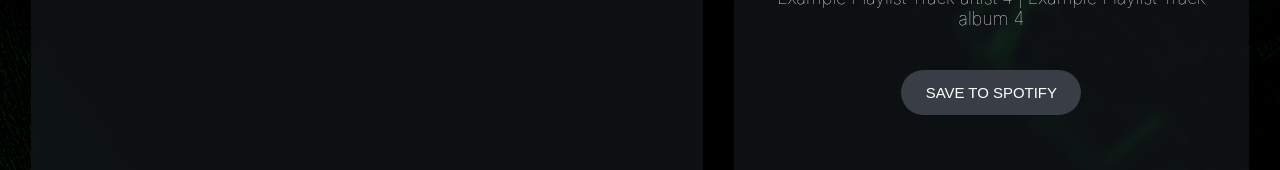
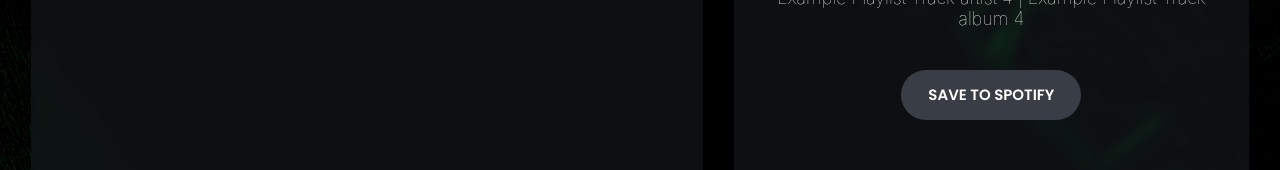
Before and after one commit to aeonclouzeau/jammify, a React (Create React App) app: page / in a window 1280 px wide. Shown: the part 716-886 px from the top of the page. Built offline with nearby package versions, Linux system fonts and the light colour scheme.

Commit message:
modified font family in button

```diff
--- a/src/Components/Playlist/Playlist.css
+++ b/src/Components/Playlist/Playlist.css
@@ -34,13 +34,12 @@
 	font-size: 0.83rem;
 	transition: background-color 0.25s;
 	color: #fff;
-	font-weight: 500;
+	font-family: "Poppins";
 }
 
 .Playlist-save:hover {
 	background-color: #38e54d;
 	color: #000;
-	font-weight: 600;
 }
 
 @media only screen and (max-width: 1020px) {
```
